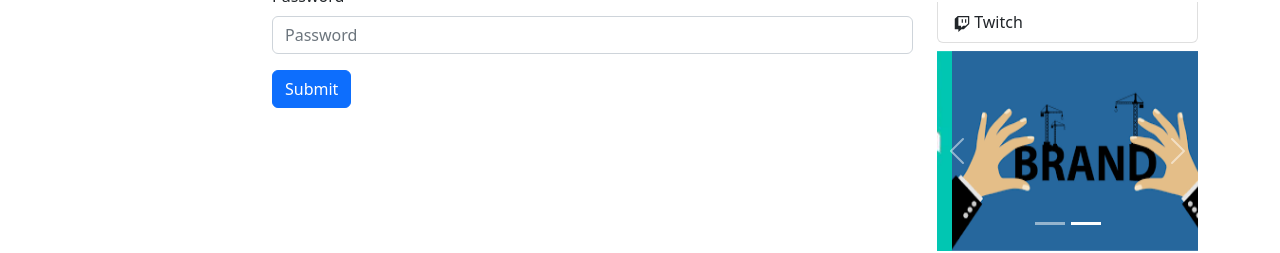
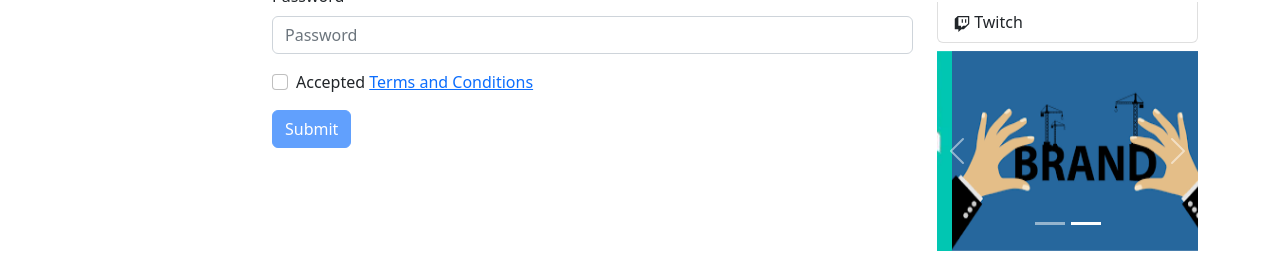
Before and after one commit to siamcse/dragon-news-client, a React (Create React App) app: page /register in a window 1280 px wide. Shown: the part 352-605 px from the top of the page. Built offline with nearby package versions, Linux system fonts and the light colour scheme; no server answers.

Commit message:
private route added

```diff
--- /dev/null
+++ b/src/Routes/Routes/PrivateRoute/PrivateRoute.js
@@ -0,0 +1,19 @@
+import React, { useContext } from 'react';
+import { Spinner } from 'react-bootstrap';
+import { Navigate, useLocation } from 'react-router-dom';
+import { AuthContext } from '../../../contexts/AuthProvider';
+
+const PrivateRoute = ({ children }) => {
+    const { user, loading } = useContext(AuthContext);
+    const location = useLocation();
+
+    if(loading){
+        return <Spinner animation="border" variant="primary" />
+    }
+    if (!user) {
+        return <Navigate to='/login' state={{ from: location }} replace></Navigate>
+    }
+    return children;
+};
+
+export default PrivateRoute;
--- a/src/contexts/AuthProvider.js
+++ b/src/contexts/AuthProvider.js
@@ -1,5 +1,5 @@
 import React, { createContext, useEffect, useState } from 'react';
-import { createUserWithEmailAndPassword, getAuth, onAuthStateChanged, signInWithEmailAndPassword, signInWithPopup, signOut } from 'firebase/auth';
+import { createUserWithEmailAndPassword, getAuth, onAuthStateChanged, signInWithEmailAndPassword, signInWithPopup, signOut, updateProfile } from 'firebase/auth';
 import app from '../firebase/firebase.config';
 
 export const AuthContext = createContext();
@@ -7,29 +7,41 @@ const auth = getAuth(app);
 
 const AuthProvider = ({ children }) => {
     const [user, setUser] = useState(null);
+    const [loading, setLoading] = useState(true);
 
     const loginProvider = (provider) => {
+        setLoading(true);
         return signInWithPopup(auth, provider);
     }
     const createUser = (email, password) => {
+        setLoading(true);
         return createUserWithEmailAndPassword(auth, email, password);
     }
     const signIn = (email, password) => {
+        setLoading(true);
         return signInWithEmailAndPassword(auth, email, password);
     }
     const logOut = () => {
         return signOut(auth);
+    }
+    const profileUpdate = (name, image_url) => {
+        updateProfile(auth.currentUser, {
+            displayName: name, photoURL: image_url
+        })
+            .then(() => { })
+            .catch(e => console.error(e))
     }
 
     useEffect(() => {
         const unSubscribe = onAuthStateChanged(auth, (currentUser) => {
             console.log('state changed', currentUser);
             setUser(currentUser);
+            setLoading(false);
         })
         return () => unSubscribe();
     }, [])
 
-    const authInfo = { user, loginProvider, logOut, createUser, signIn };
+    const authInfo = { user, loading, loginProvider, logOut, createUser, signIn, profileUpdate };
     return (
         <AuthContext.Provider value={authInfo}>
             {children}
--- a/src/pages/Login/Login/Login.js
+++ b/src/pages/Login/Login/Login.js
@@ -1,10 +1,16 @@
-import React, { useContext } from 'react';
+import React, { useContext, useState } from 'react';
 import Button from 'react-bootstrap/Button';
 import Form from 'react-bootstrap/Form';
+import { useLocation, useNavigate } from 'react-router-dom';
 import { AuthContext } from '../../../contexts/AuthProvider';
 
 const Login = () => {
     const {signIn} = useContext(AuthContext);
+    const [error, setError] = useState('');
+    const navigate = useNavigate();
+    const location = useLocation();
+
+    const from = location.state?.from?.pathname || '/';
 
     const handleSubmit = (event) => {
         event.preventDefault();
@@ -17,9 +23,15 @@ const Login = () => {
         signIn(email, password)
             .then(result => {
                 const user = result.user;
+                navigate(from,{replace:true})
+                setError('');
                 console.log(user);
+                form.reset();
             })
-            .catch(error => console.error(error))
+            .catch(error => {
+                console.error(error);
+                setError(error.message);
+            })
     }
     return (
         <Form onSubmit={handleSubmit}>
@@ -35,6 +47,9 @@ const Login = () => {
             <Button variant="primary" type="submit">
                 Login
             </Button>
+            <Form.Text className='text-danger'>
+                {error}
+            </Form.Text>
         </Form>
     );
 };
--- a/src/pages/Login/Register/Register.js
+++ b/src/pages/Login/Register/Register.js
@@ -1,9 +1,12 @@
-import React, { useContext } from 'react';
+import React, { useContext, useState } from 'react';
 import { Button, Form } from 'react-bootstrap';
+import { Link } from 'react-router-dom';
 import { AuthContext } from '../../../contexts/AuthProvider';
 
 const Register = () => {
-    const { createUser } = useContext(AuthContext);
+    const { createUser, profileUpdate } = useContext(AuthContext);
+    const [error, setError] = useState('');
+    const [accepted, setAccepted] = useState()
 
     const handleSubmit = (event) => {
         event.preventDefault();
@@ -18,9 +21,18 @@ const Register = () => {
         createUser(email, password)
             .then(result => {
                 const user = result.user;
+                profileUpdate(name, photoURL);
+                setError('');
                 console.log(user);
+                form.reset();
             })
-            .catch(error => console.error(error))
+            .catch(error => {
+                console.error(error);
+                setError(error.message);
+            })
+    }
+    const handleCheck = (event) => {
+        setAccepted(event.target.checked);
     }
     return (
         <Form onSubmit={handleSubmit}>
@@ -40,9 +52,20 @@ const Register = () => {
                 <Form.Label>Password</Form.Label>
                 <Form.Control name='password' type="password" placeholder="Password" required />
             </Form.Group>
-            <Button variant="primary" type="submit">
+            <Form.Group className="mb-3" controlId="formBasicCheckbox">
+                <Form.Check
+                    type="checkbox"
+                    name='checkbox'
+                    onClick={handleCheck}
+                    label={<>Accepted <Link to='/terms'>Terms and Conditions</Link></>}
+                />
+            </Form.Group>
+            <Button variant="primary" type="submit" disabled={!accepted}>
                 Submit
             </Button>
+            <Form.Text className='text-danger'>
+                {error}
+            </Form.Text>
         </Form>
     );
 };
--- /dev/null
+++ b/src/pages/Others/TermsAndConditions.js
@@ -0,0 +1,13 @@
+import React from 'react';
+import { Link } from 'react-router-dom';
+
+const TermsAndConditions = () => {
+    return (
+        <div>
+            <h2>All terms and conditions are here.</h2>
+            <p>Back to: <Link to='/register'>Register</Link></p>
+        </div>
+    );
+};
+
+export default TermsAndConditions;
--- a/src/pages/Shared/Header/Header.js
+++ b/src/pages/Shared/Header/Header.js
@@ -39,7 +39,7 @@ const Header = () => {
                             </NavDropdown>
                         </Nav>
                         <Nav>
-                            <Nav.Link href="#deets">
+                            <Nav.Link>
                                 {
                                     user?.uid ?
                                         <>
@@ -53,7 +53,7 @@ const Header = () => {
                                         </>
                                 }
                             </Nav.Link>
-                            <Nav.Link eventKey={2} href="#memes">
+                            <Nav.Link eventKey={2}>
                                 {
                                     user?.photoURL ?
                                         <Image
```
Also changed, not shown: src/Routes/Routes/Routes.js (+7 -1 lines).
